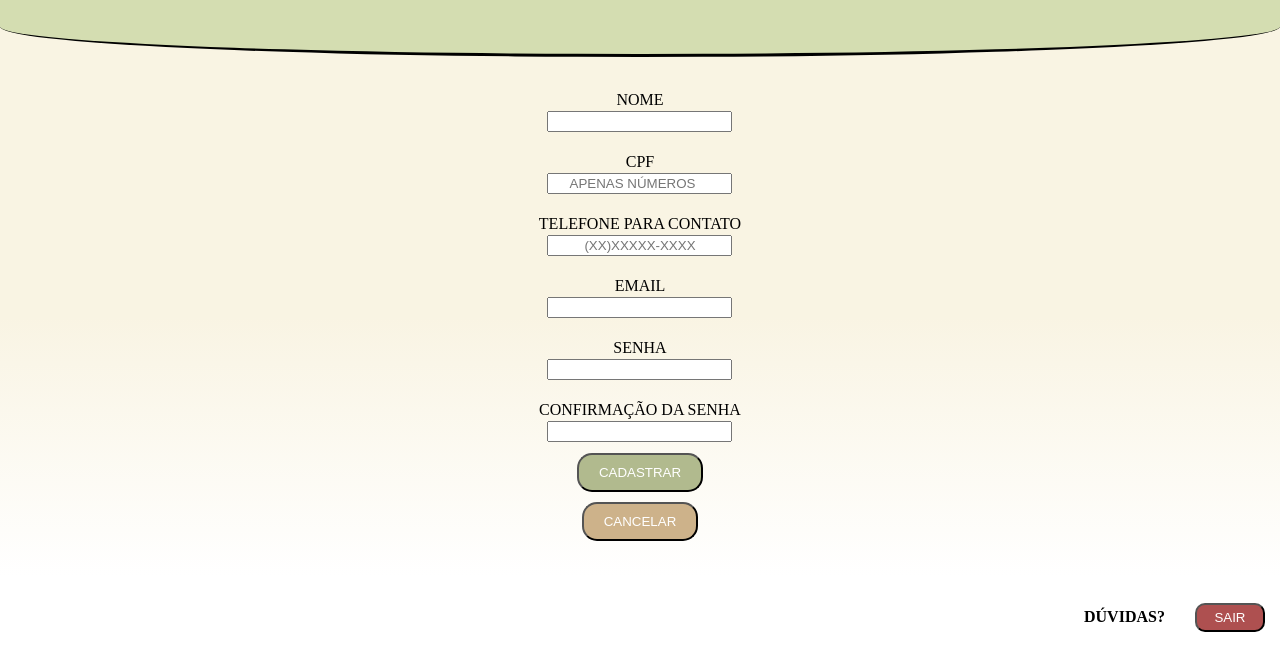
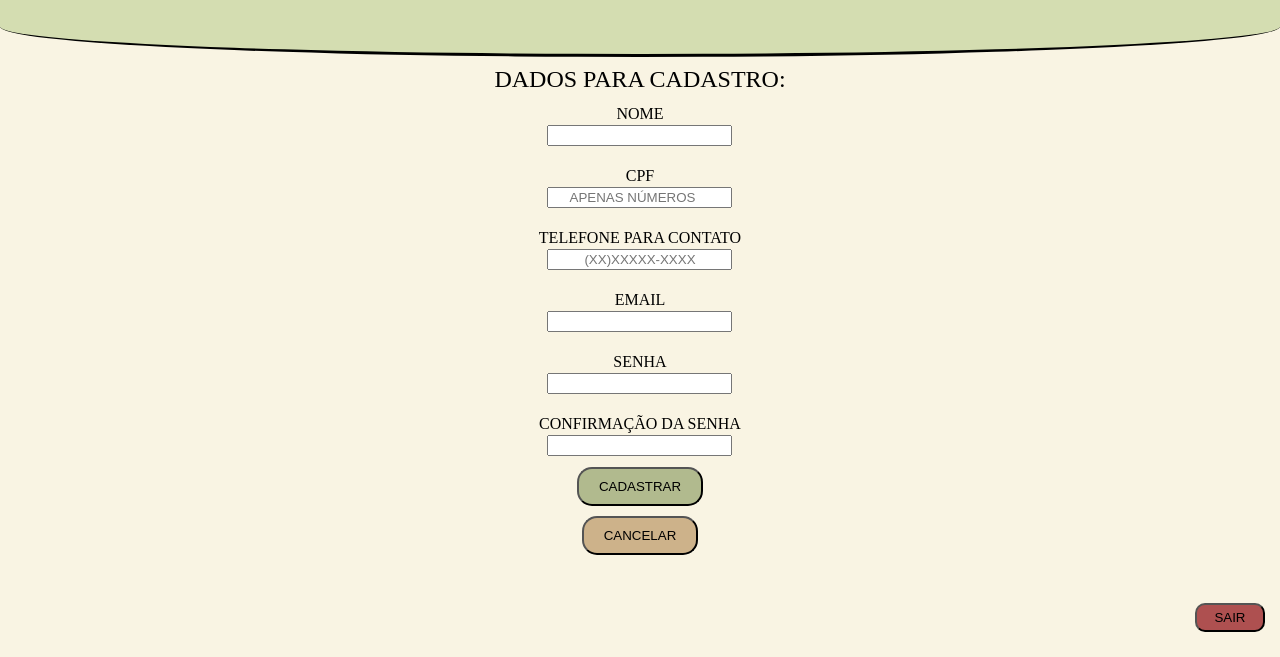
Before and after one commit to marcelodecarli/tuaObra, a website: page src/html/novoUsuario.html in a window 1280 px wide. Shown: the part 146-803 px from the top of the page. Drawn offline with Linux system fonts and the light colour scheme; a web font is replaced by a local one.

Commit message:
last commit

```diff
--- a/src/css/button.css
+++ b/src/css/button.css
@@ -1,11 +1,11 @@
 button{
-    color: white;
+    color: rgb(0, 0, 0);
 }
 #buttons button a{
-    color: white;
+    color: rgb(0, 0, 0);
 }
 
 .btn{
-    color: white;
+    color: rgb(0, 0, 0);
 
 }
--- a/src/css/footer.css
+++ b/src/css/footer.css
@@ -8,7 +8,6 @@ footer {
     align-items: center;
     gap: 15px;
     height: 10vh;
-    background-color: #fff;
 }
 
 footer a {
--- a/src/css/index.css
+++ b/src/css/index.css
@@ -20,7 +20,6 @@ main{
     justify-content: center;
     align-items: center;
     gap: 20px;
-    background: linear-gradient(#F9F4E3, #F9F4E3, #ffffff);
     height: 65vh;
 
 }
--- a/src/css/main.css
+++ b/src/css/main.css
@@ -1,5 +1,5 @@
 main{
-    background: linear-gradient(#F9F4E3, #F9F4E3, #ffffff);
+    background-color: #F9F4E3;
     min-height: 65vh;
 
 }
--- a/src/html/novoUsuario.html
+++ b/src/html/novoUsuario.html
@@ -24,6 +24,7 @@
     </header>
 
     <main>
+        <H1 style="font-size: 1.5rem; font-weight: 500; text-align: center; margin-top: 10px;">DADOS PARA CADASTRO:</H1>
         <form id="formCadastro" class="novoUsuario" onsubmit="redirecionar(event)">
             <label>NOME</label>
             <input type="text" id="nome" required>
@@ -52,7 +53,7 @@
     </main>
 
     <footer>
-        <span><a href="">DÚVIDAS?</a></span>
+        <!-- <span><a href="">DÚVIDAS?</a></span> -->
         <a href="#" id="sairLink">
             <button id="sairButton">SAIR</button>
         </a>
```
Also changed, not shown: src/css/receberDoacao.css (+10 -1 lines), src/html/telaOpcoes.html (+1 -1 lines).
